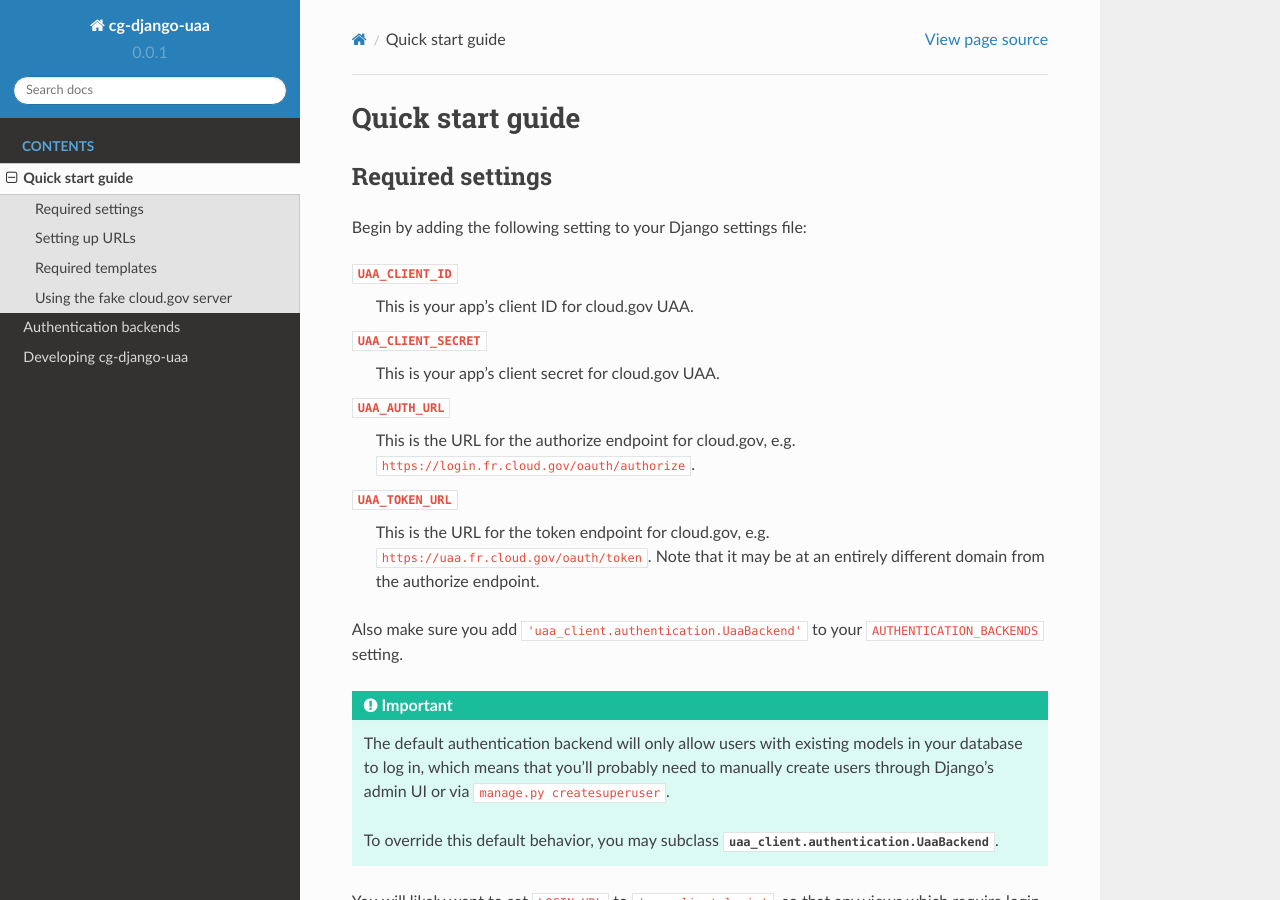
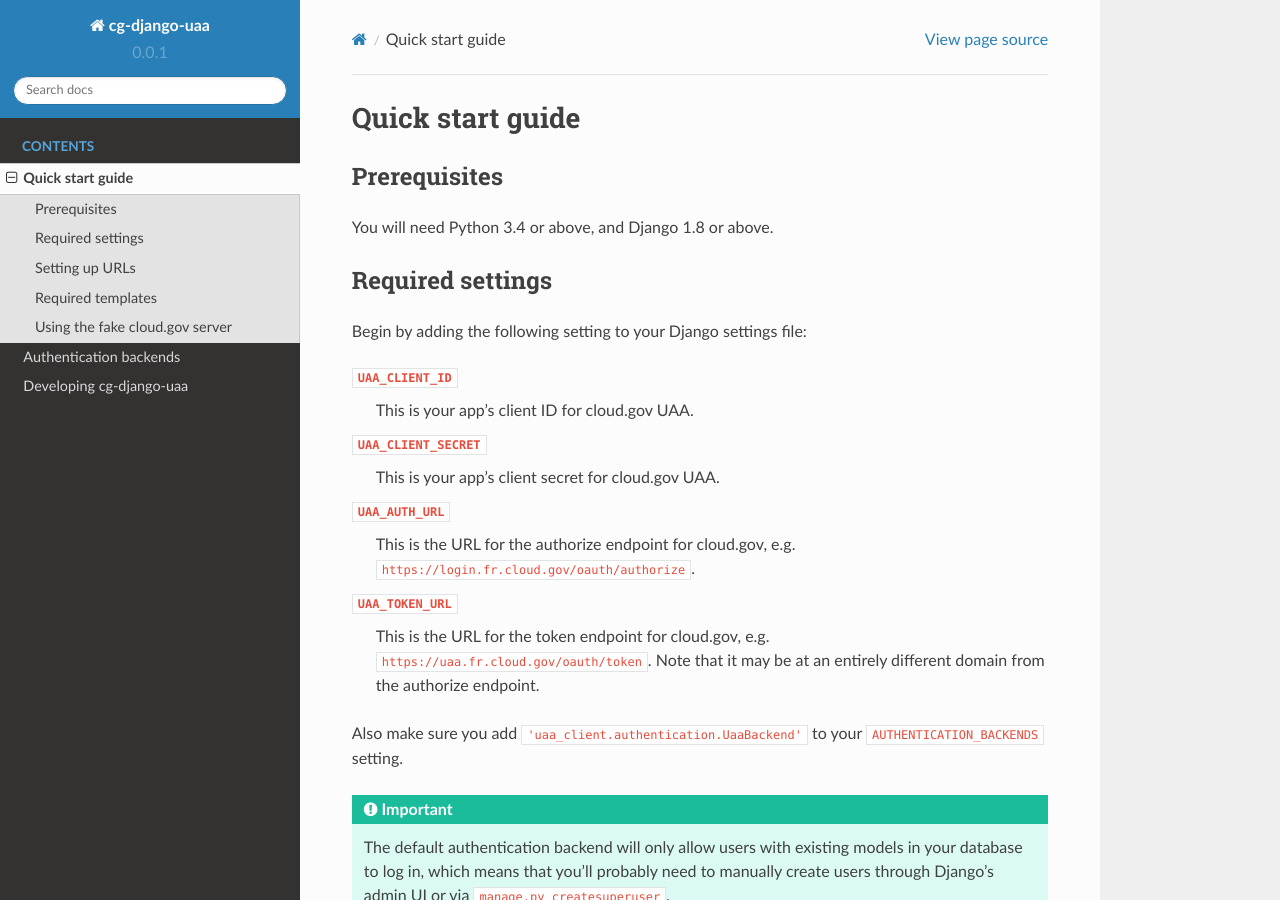
Before and after one commit to cloud-gov/django-uaa, a Sphinx documentation site: the page built from docs/quickstart.rst, in a window 1280 px wide and 900 px high. Built offline with Sphinx 7.4.7 and the Read the Docs theme 2.0.0, drawn with Linux system fonts in a browser that asks for light colours.

Commit message:
Add prequisites section. Fixes #7.

```diff
--- a/docs/quickstart.rst
+++ b/docs/quickstart.rst
@@ -1,5 +1,10 @@
 Quick start guide
 =================
+
+Prerequisites
+~~~~~~~~~~~~~
+
+You will need Python 3.4 or above, and Django 1.8 or above.
 
 Required settings
 ~~~~~~~~~~~~~~~~~
```
